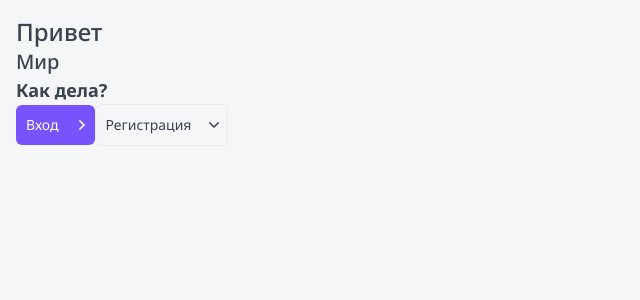
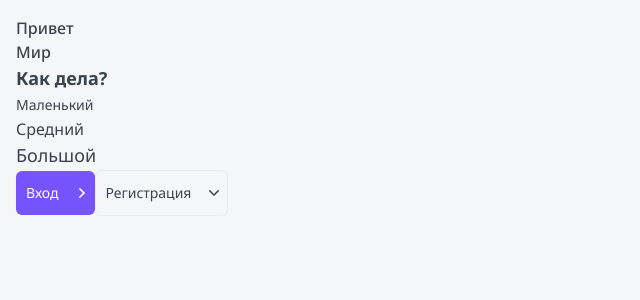
Before and after one commit to Den9rcq/app-router-next, a Next.js app: page / in a window 1280 px wide. Shown: the top 300 px of the page, without its empty margins (0-640 px from the left). Built offline with nearby package versions, Linux system fonts and the light colour scheme.

Commit message:
create component p

```diff
--- a/app/page.tsx
+++ b/app/page.tsx
@@ -1,5 +1,5 @@
 import React from 'react';
-import { Button, Htag } from '@/components';
+import { Button, Htag, P } from '@/components';
 
 export default function Home() {
   return (
@@ -7,6 +7,9 @@ export default function Home() {
       <Htag tag="h1">Привет</Htag>
       <Htag tag="h2">Мир</Htag>
       <Htag tag="h3">Как дела?</Htag>
+      <P size="sm">Маленький</P>
+      <P size="base">Средний</P>
+      <P size="lg">Большой</P>
       <Button appearance="primary" arrow="right">
         Вход
       </Button>
--- /dev/null
+++ b/components/P/P.props.ts
@@ -0,0 +1,10 @@
+import { DetailedHTMLProps, HTMLAttributes, ReactNode } from 'react';
+
+export interface PProps
+  extends DetailedHTMLProps<
+    HTMLAttributes<HTMLParagraphElement>,
+    HTMLParagraphElement
+  > {
+  size?: 'sm' | 'base' | 'lg';
+  children: ReactNode;
+}
--- /dev/null
+++ b/components/P/P.tsx
@@ -0,0 +1,18 @@
+import { PProps } from '@/components/P/P.props';
+import classNames from 'classnames';
+
+export const P = ({ size = 'base', children, className, ...props }: PProps) => {
+  return (
+    <p
+      className={classNames(
+        size === 'sm' ? 'text-sm' : '',
+        size === 'base' ? 'text-base' : '',
+        size === 'lg' ? 'text-lg' : '',
+        className
+      )}
+      {...props}
+    >
+      {children}
+    </p>
+  );
+};
--- a/components/index.ts
+++ b/components/index.ts
@@ -1,2 +1,3 @@
 export * from './Htag/Htag';
 export * from './Button/Button';
+export * from './P/P';
--- a/tailwind.config.js
+++ b/tailwind.config.js
@@ -22,6 +22,11 @@ module.exports = {
       'green': '#1DC37E',
       'green-light': '#C8F8E4',
       'gray-light': '#EBEBEB'
+    },
+    fontSize: {
+      sm: ['14px', '24px'],
+      base: ['16px', '24px'],
+      lg: ['18px', '29px']
     }
   },
   plugins: []
```
